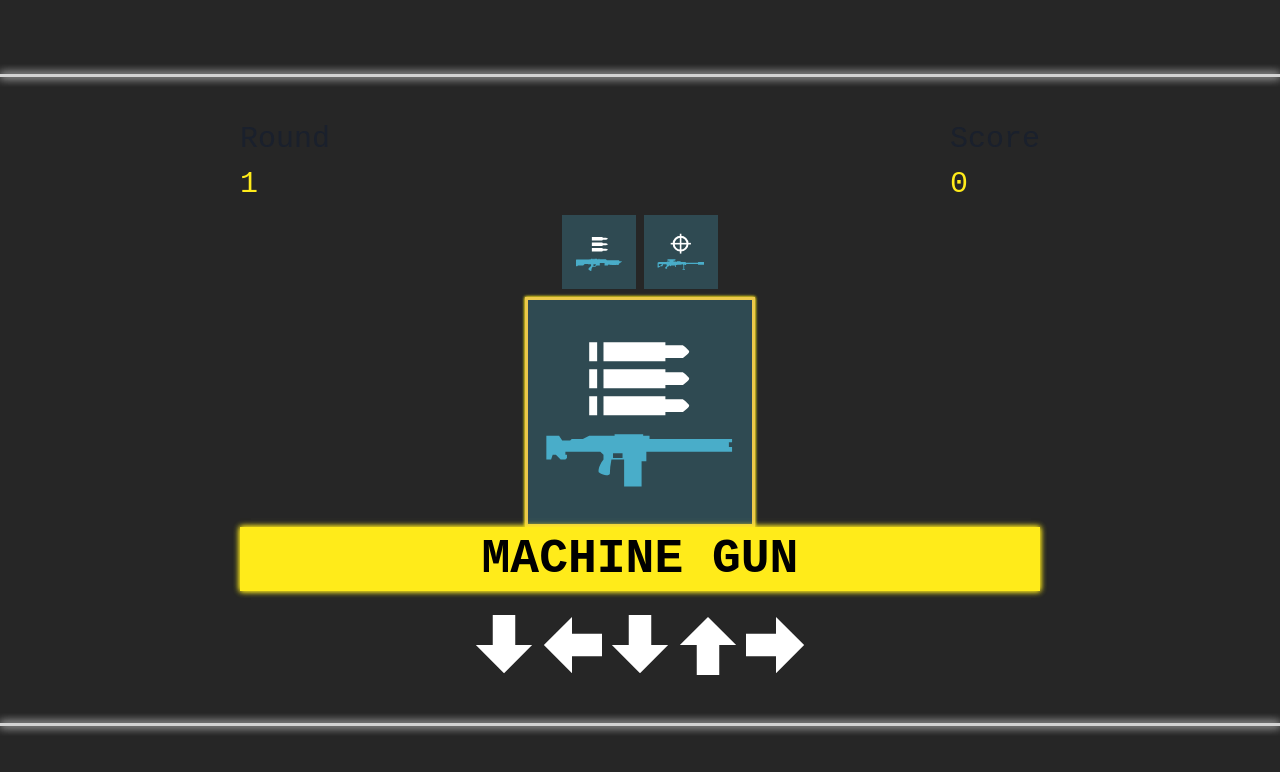
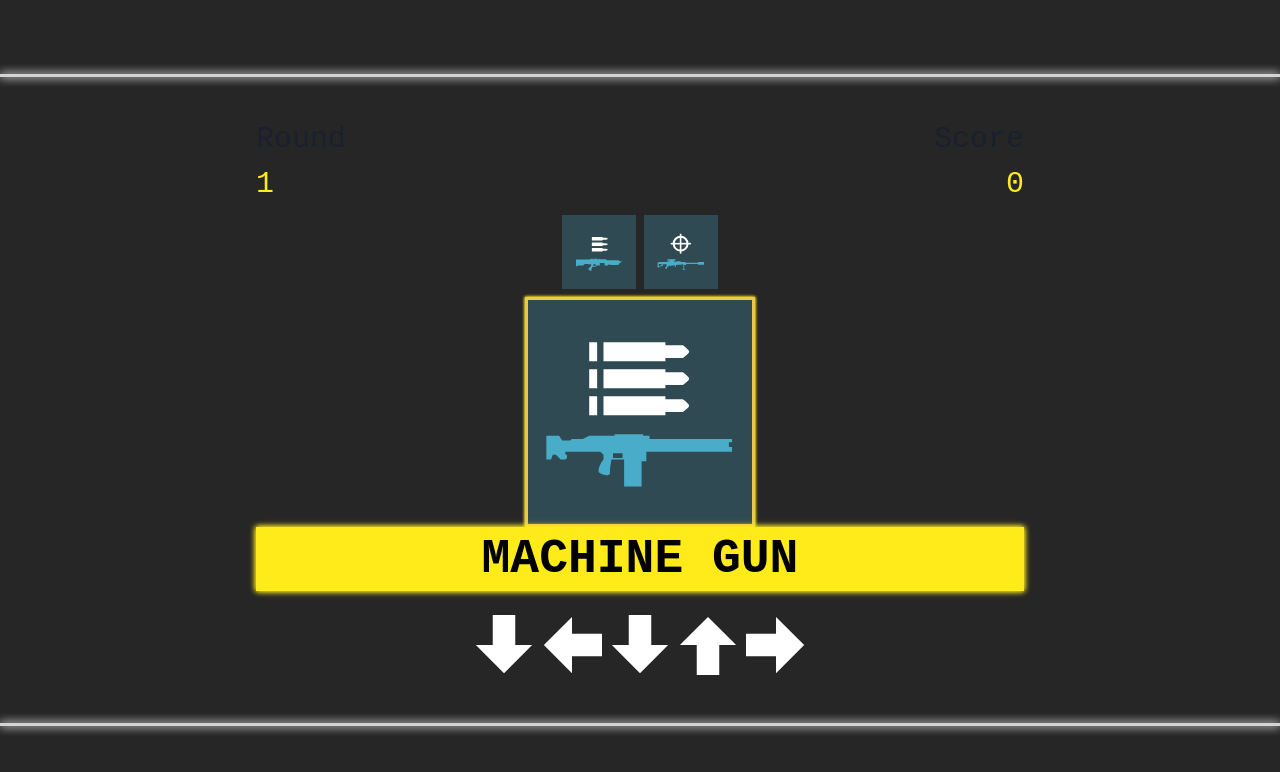
Before and after one commit to Addison-Dalton/strategem-trainer, a React (Vite) app: page / in a window 1280 px wide. Shown: the top 772 px of the page. Built offline with nearby package versions, Linux system fonts and the light colour scheme; a web font is replaced by a local one.

Commit message:
part: added game container margin and info text label changes

```diff
--- a/src/components/info-label/info-label.tsx
+++ b/src/components/info-label/info-label.tsx
@@ -1,15 +1,21 @@
-import { Box, Text } from '@chakra-ui/react';
+import { Box, Text, TextProps } from '@chakra-ui/react';
 
 type Props = {
   label: string;
   children: React.ReactNode;
+  infoTextProps?: TextProps;
 };
 
-const InfoLabel = ({ label, children }: Props) => {
+const InfoLabel = ({ label, children, infoTextProps }: Props) => {
   return (
     <Box>
       <Text fontSize="3xl">{label}</Text>
-      <Text fontSize="3xl" color="hdYellow.400" fontWeight={500}>
+      <Text
+        fontSize="3xl"
+        color="hdYellow.400"
+        fontWeight={500}
+        {...infoTextProps}
+      >
         {children}
       </Text>
     </Box>
--- a/src/scenes/game/game.tsx
+++ b/src/scenes/game/game.tsx
@@ -25,6 +25,7 @@ const Game = () => {
       alignItems="center"
       width="100%"
       maxWidth="800px"
+      paddingX={4}
     >
       <Box
         display="flex"
@@ -33,7 +34,9 @@ const Game = () => {
         marginBottom={2}
       >
         <InfoLabel label="Round">{round}</InfoLabel>
-        <InfoLabel label="Score">{score}</InfoLabel>
+        <InfoLabel label="Score" infoTextProps={{ textAlign: 'end' }}>
+          {score}
+        </InfoLabel>
       </Box>
       <StrategemList strategems={activeStrategems.slice(1)} />
       <StrategemImage strategem={currentStrategem} withBorder />
```
